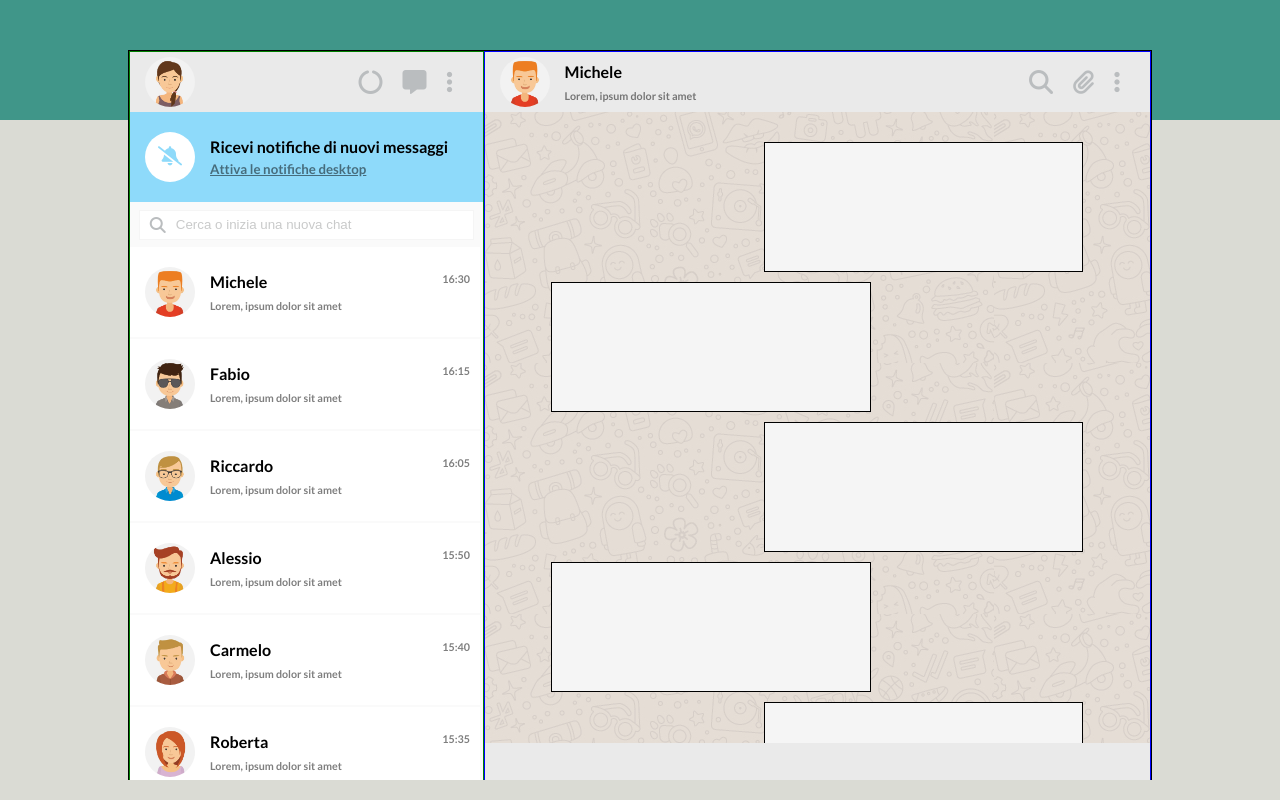
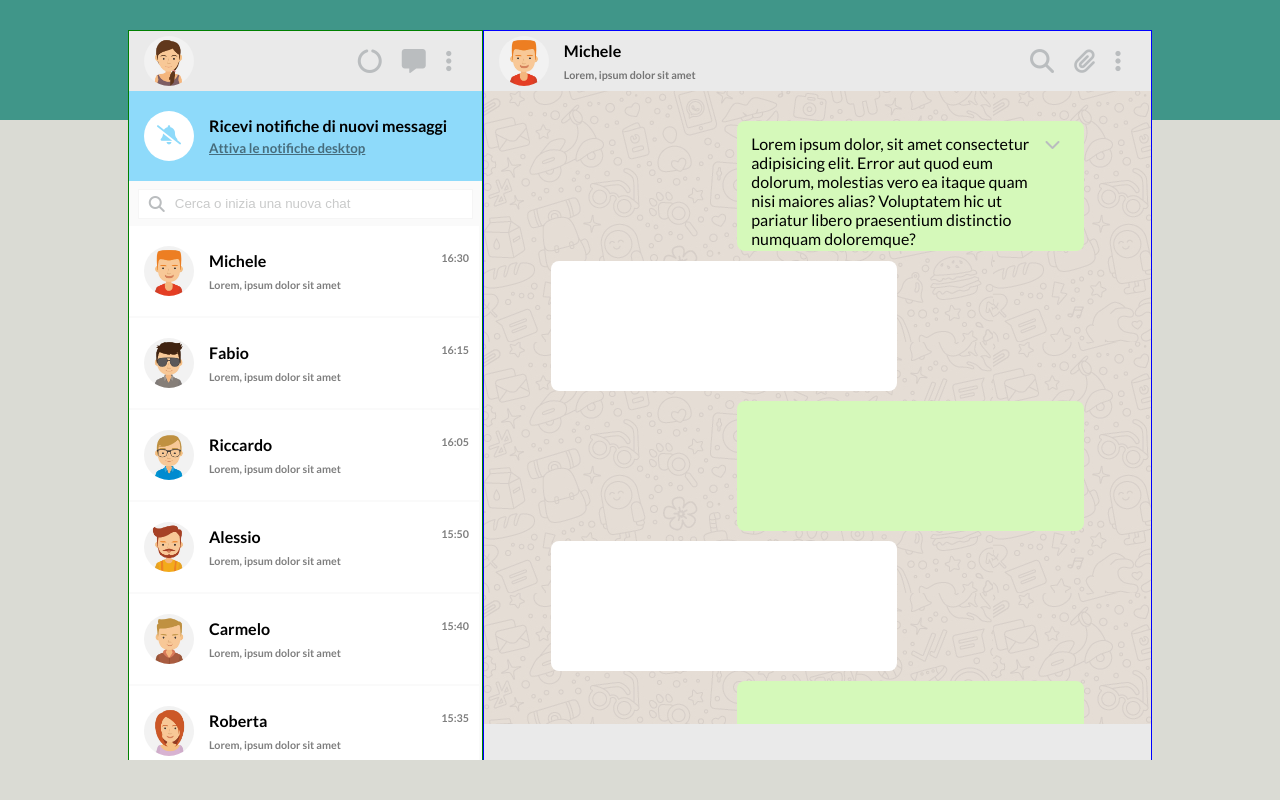
Before and after one commit to MarcoRomanohub/html-css-boolzapp, a plain HTML site: page index.html in a window 1280 px wide. Drawn offline with Linux system fonts and the light colour scheme.

Commit message:
[add] sms

```diff
--- a/css/style.css
+++ b/css/style.css
@@ -18,7 +18,7 @@ body{
   }
 
   main{
-    height: 100%;
+    /* height: 100%; */
     display: flex;
     align-items: center;
     justify-content: center;
@@ -66,7 +66,7 @@ i{
   justify-content: space-between;
 }
 
-.sms-content{
+.sms-chat{
   height: calc(100% - 60px - 65px);
   overflow-y: scroll;
   background-image: url(../assets/img/mine.jpg);
@@ -77,13 +77,13 @@ i{
   background-color: #EAEAEA;
 }
 
-.sms-content .row{
+.sms-chat .row{
   width: 80%;
   height: 130px;
   margin: 10px auto;
 }
 
-.sms-content .col{
+.sms-chat .col{
   display: flex;
   height: 100%;
   width: 100%;
@@ -95,15 +95,32 @@ i{
 
 .sms{
   height: 100%;
-  width: 60%;
+  width: 65%;
+  display: flex;
+  align-items: center;
+  justify-content: center;
+  border-radius: .5rem;
+}
+
+.sms-content{
+  width: 92%;
+  height: 80%;
 }
 
 .sent{
   justify-content: flex-end;
 }
 
+.sent .sms{
+  background-color: #D5F9BA;
+}
+
 .received{
   justify-content: flex-start;
+}
+
+.received .sms{
+  background: white;
 }
 
 .topbar{
--- a/index.html
+++ b/index.html
@@ -18,7 +18,7 @@
 <body>
   <main>
     <div class="container">
-      <div class="row debug d-flex">
+      <div class="row d-flex">
         <div class="chat">
           <div class="topbar d-flex">
             <div class="img-container d-flex">
@@ -188,30 +188,35 @@
             </div>
           </div>
 
-          <div class="sms-content">
+          <div class="sms-chat">
             <div class="row">
               <div class="col sent">
-                <div class="sms debug"></div>
+                <div class="sms">
+                  <div class="sms-content d-flex">
+                      <p>Lorem ipsum dolor, sit amet consectetur adipisicing elit. Error aut quod eum dolorum, molestias vero ea itaque quam nisi maiores alias? Voluptatem hic ut pariatur libero praesentium distinctio numquam doloremque?</p>
+                      <div><i class="fa-solid fa-chevron-down"></i></div>
+                  </div>
+                </div>
               </div>
             </div>
             <div class="row">
-              <div class="col">
-                <div class="sms debug"></div>
+              <div class="col received">
+                <div class="sms"></div>
               </div>
             </div>
             <div class="row">
               <div class="col sent">
-                <div class="sms debug"></div>
+                <div class="sms"></div>
               </div>
             </div>
             <div class="row">
-              <div class="col">
-                <div class="sms debug"></div>
+              <div class="col received">
+                <div class="sms"></div>
               </div>
             </div>
             <div class="row">
               <div class="col sent">
-                <div class="sms debug"></div>
+                <div class="sms"></div>
               </div>
             </div>
           </div>
```
